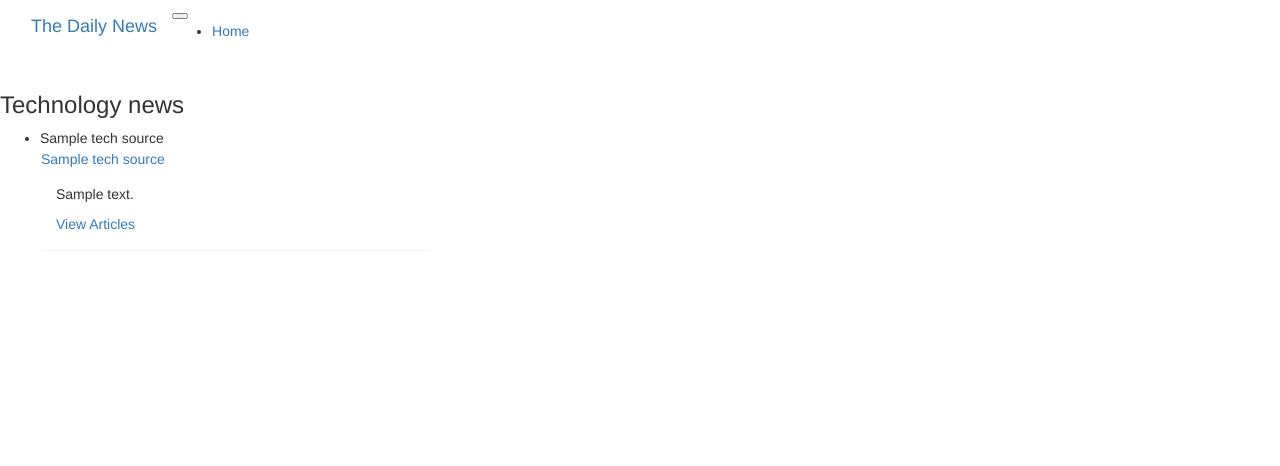
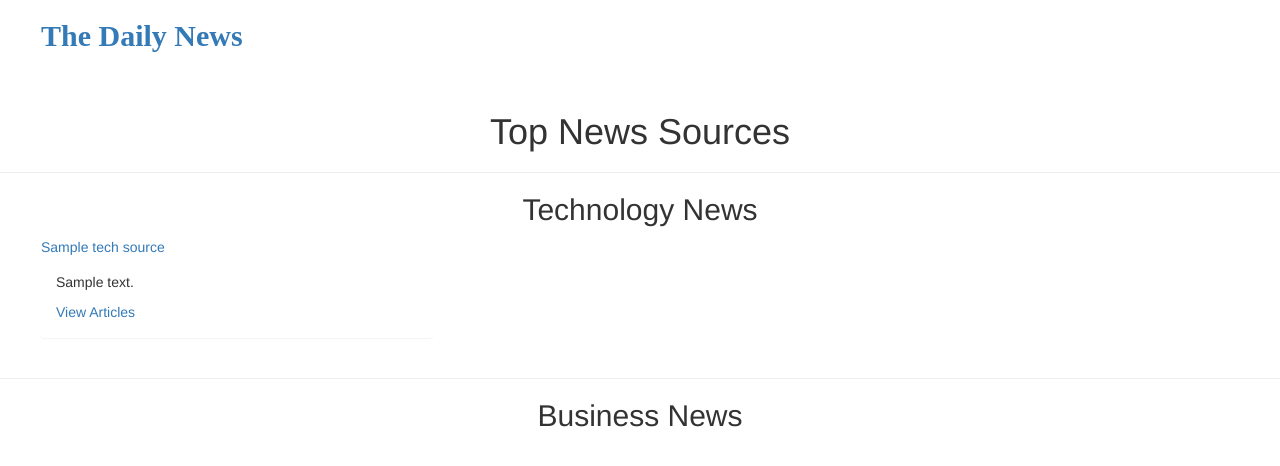
Before and after one commit to JKLLR/news.app, a Flask app: template app/templates/index.html in a window 1280 px wide. Shown: the top 466 px of the page. Run offline with Flask 2, Linux system fonts and the light colour scheme; the template is opened without the code that fills it: most values are stand-ins (such as "Sample title", 1, 10 or a date in 2020); some libraries are stand-ins or nearby versions.

Commit message:
edits to html files

```diff
--- a/app/templates/fourOwfour.html
+++ b/app/templates/fourOwfour.html
@@ -1,7 +1,7 @@
 {% extends 'base.html'%}
 
 {% block content %}
-    <h1>Apologies, we can't locate this page.</h1>
+<h1>Apologies, we can't locate this page.</h1>
 
 
-    {% endblock %}
+{% endblock %}
--- a/app/templates/index.html
+++ b/app/templates/index.html
@@ -3,25 +3,44 @@
 
 <!DOCTYPE html>
 <html lang="en">
+
 <head>
     <meta charset="UTF-8">
     <meta http-equiv="X-UA-Compatible" content="IE=edge">
     <meta name="viewport" content="width=device-width, initial-scale=1.0">
-    <title>Document</title>
+    <title>{{title}}</title>
+    {% block styles%}
+    {{ super() }}
+    <link rel="stylesheet" href="{{url_for('static',filename='index.css')}}">
+    {% endblock %}
 </head>
+
 <body>
 
     {% block content %}
     <div>
-        <h3>Technology news</h3>
+
+        <h1 class='text-center'>
+            Top News Sources
+        </h1>
         <ul>
-            {% for tech_source in technology %}
-                <li>{{ tech_source.name}}</li>
-            {% endfor %}
+            {{ macro.displaySourcesList(general) }}
+        </ul>
+        <hr>
+
+        <h2 class='text-center'>Technology News</h2>
+        <ul>
             {{ macro.displaySourcesList(technology)}}
         </ul>
+        <hr>
+        <h2 class='text-center'>Business News</h2>
+        <ul>
+            {{ macro.displaySourcesList(business)}}
+        </ul>
+
     </div>
 
     {% endblock %}
 </body>
+
 </html>
--- a/app/templates/macros.html
+++ b/app/templates/macros.html
@@ -1,31 +1,35 @@
-{%  macro displaySourcesList(source_list) %}
-   {% for source_row in source_list %}
+{% macro displaySourcesList(source_list) %}
+{% for source_row in source_list | batch(3)%}
 
 <div class="row">
     {% for source in source_row %}
     <div class="col-md-4">
 
         <div class="panel">
-            <div class="heading" >
+            <div class="heading">
 
                 <a href="/source/{{source.id}}">
                     {{source.name}}
                 </a>
             </div>
 
-            <div class="panel-body" >
+            <div class="panel-body">
                 <p>
-                    {{ source.description }}
+                    {{ source.description | truncate(120)}}
                 </p>
                 <a href="/source/{{source.id}}">
                     View Articles
                 </a>
             </div>
+
         </div>
 
     </div>
+
     {%endfor%}
+
 </div>
+
 {% endfor %}
 
 {% endmacro %}
--- a/app/templates/navbar.html
+++ b/app/templates/navbar.html
@@ -1,18 +1,8 @@
-<section class="colored-section" id="title">
-    <div class="container-fluid">
-      <nav class="navbar navbar-expand-lg navbar-dark">
-        <a class="navbar-brand" href="">The Daily News</a>
-        <button class="navbar-toggler" type="button" data-toggle="collapse" data-target="#navbarTogglerDemo02">
-          <span class="navbar-toggler-icon"></span>
-        </button>
-        <div class="collapse navbar-collapse" id="navbarTogglerDemo02">
-          <ul class="navbar-nav ml-auto">
-            <li class="nav-itm">
-              <a class="nav-link" >Home</a>
-            </li>
-          </ul>
-
-        </div>
-      </nav>
-    </div>
-  </section>
+<div class="container-fluid">
+  <nav class="navbar navbar-expand-lg navbar-dark">
+    <a class="navbar-brand jumbotron-icon" href="/">The Daily News</a>
+    <!-- <button class="navbar-toggler" type="button" data-toggle="collapse" data-target="#navbarTogglerDemo02">
+        <span class="navbar-toggler-icon"></span>
+      </button> -->
+  </nav>
+</div>
```
Also changed, not shown: app/templates/article.html (+24 -16 lines). Lines whose indentation alone changed are shown as unchanged.
